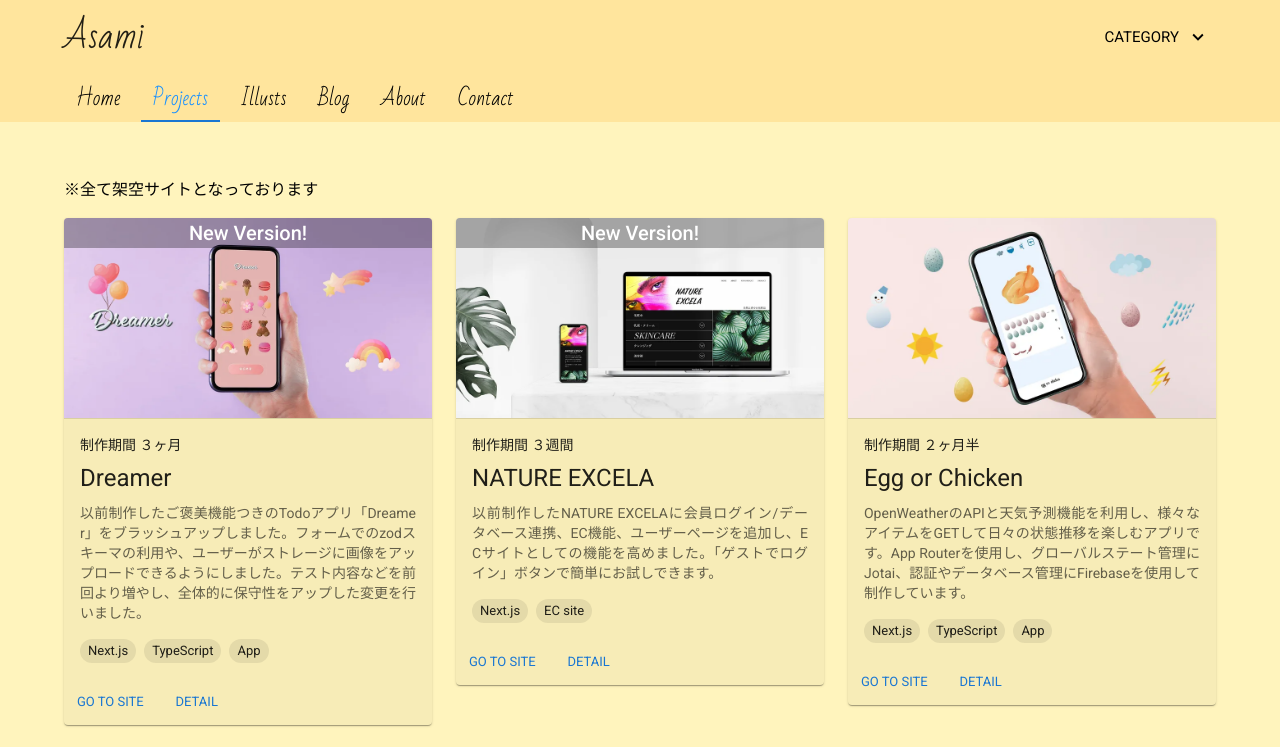
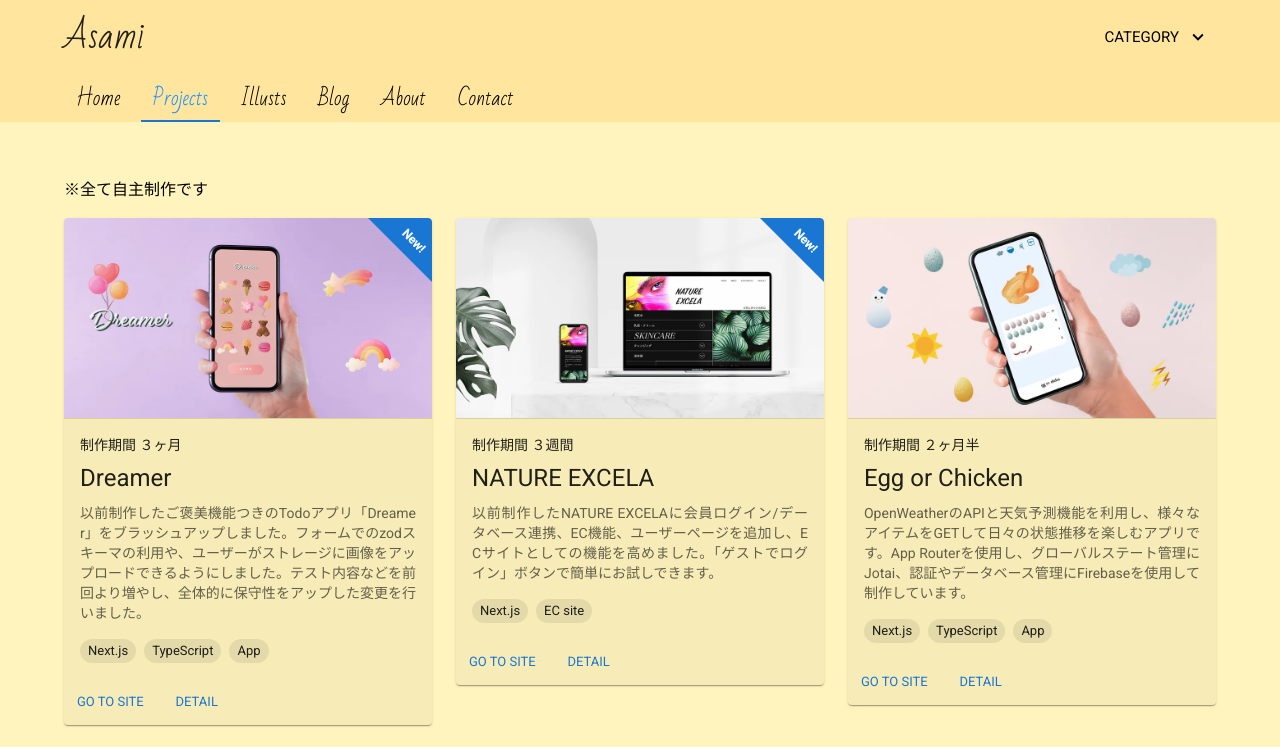
Before and after one commit to Asami222/my-portfolio, a Next.js app: page /projects in a window 1280 px wide. Shown: the top 747 px of the page. Built offline with nearby package versions, Linux system fonts and the light colour scheme; what @mui/material-nextjs would draw is missing.

Commit message:
new-design-change

```diff
--- a/src/app/_components/ProjectData/index.js
+++ b/src/app/_components/ProjectData/index.js
@@ -428,7 +428,7 @@ export const projectDetailData = [
 				title: 'GitHub'
 			},
 			{
-				name: "ブラッシュアップ前：",
+				name: "ブラッシュアップ前詳細：",
 				url:  "/projects/dreamer",
 				title: "Dreamer"
 			},
--- a/src/app/_components/ProjectList/index.js
+++ b/src/app/_components/ProjectList/index.js
@@ -8,11 +8,26 @@ export default function ProjectList({data}) {
 			{ data.map((item,i) => (
 			<Grid2 size={{ xs: 12, sm: 6, md: 4 }} key={i}>
 				<Card sx={{ maxWidth: 368, margin: '0 auto', bgcolor:'rgba(0, 0, 0, 0.03)' }} >
-					<CardActionArea sx={{position: "relative"}}>
+					<CardActionArea sx={{position: "relative", overflow: "hidden"}}>
 						<Link href={`/projects/${item.link}`} passHref>
 							{ item.new &&
-								<Box sx={{ display: "flex", alignItems: 'center', justifyContent: 'center', position: "absolute", top: 0, left: 0, width: "100%", height: "30px", bgcolor:'rgba(0, 0, 0, 0.3)'}}>
-									{item.new && <Typography gutterBottom variant="h6" sx={{ color: '#fff', textAlign: "center",mb: '0px' }}>New Version!</Typography>}
+								<Box sx={{ position: "absolute", top: 0, right: 0, width: 0, height: 0, borderTop: `64px solid #1976d2 `, borderLeft: "64px solid transparent", zIndex: 2 }}>
+									{ item.new &&
+									 <Typography
+										gutterBottom
+										sx={{
+											 	position: "absolute",
+												top: "-50px",
+												right: "5px",
+												transform: "rotate(45deg)",
+												color: "#F1F9FF",
+												fontSize: "12px",
+												fontWeight: "bold",
+												whiteSpace: "nowrap",
+											}}
+										>
+											New!
+									 </Typography>}
 								</Box>
 							}
 							{ item.down &&
--- a/src/app/about/page.js
+++ b/src/app/about/page.js
@@ -7,10 +7,8 @@ import dedent from "dedent";
 const data = [
 	{
 		title: 'Asami',
-		text: dedent`コードでビジュアルを表現できることに興味を持ち、HTML、CSSから始め、これまで独学で3年程Web制作を学んできました。
-		JavaScriptが好きで、現在はフレームワークのNext.jsを使用して制作しています。Webサイトやアプリは全てイラスト、デザインから実装まで行っています。
-		今後もUI/UX、バックエンドサーバー、JavaScriptのフレームワークやライブラリの知識と技術をしっかり学び理解していきたいと考えています。
-		自然豊かな環境で育ち、昔から生き物や環境に興味があるため、自主制作にも生き物がたくさん出てきます。`,
+		text: dedent`ユーザビリティやアクセシビリティの高いアプリを目指して制作しています。
+		デザインから実装までを一貫して行うことで、Webアプリケーションやサイトのより深い知識と理解を得ることができると考えています。今後はよりサーバーサイドや、DBの理解を深めていくことを目標としています。`,
 		image: [
 			{alt: 'Asami Hara', src: '/about/me.png',}
 		]
--- a/src/app/projects/page.js
+++ b/src/app/projects/page.js
@@ -19,7 +19,7 @@ export default function Projects() {
                         <CustomMenu data={data.project}/>
                     </Box>
                     <Typography variant="body1" sx={{mb:{xs: 1,sm: 2}, mt:{xs: 1,sm: 0}, fontSize:{xs: '14px',sm: '16px'}, textAlign:{xs:'justify',sm:'left'}}}>
-                        ※全て架空サイトとなっております
+                        ※全て自主制作です
                     </Typography>
                     <ProjectList data={projectData}/>
                 </Box>
```
